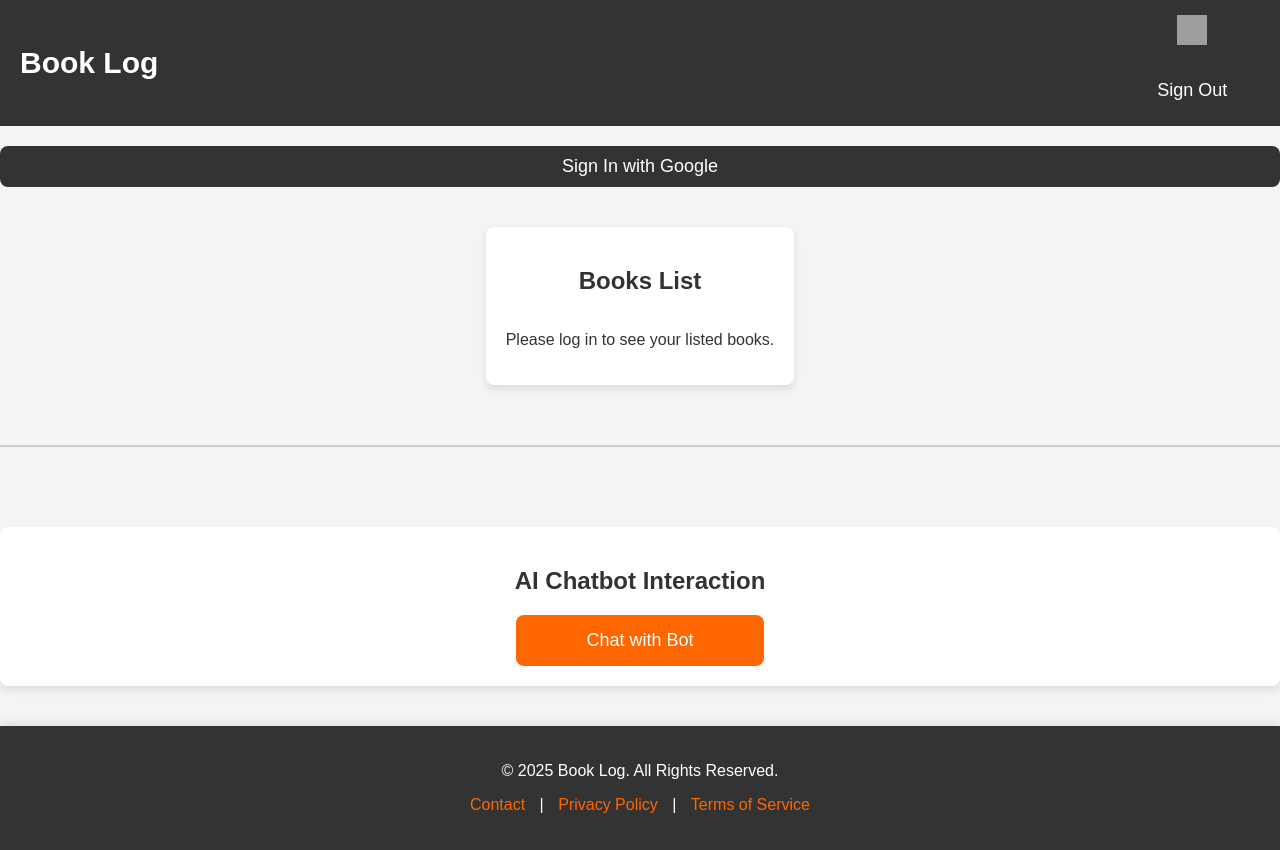
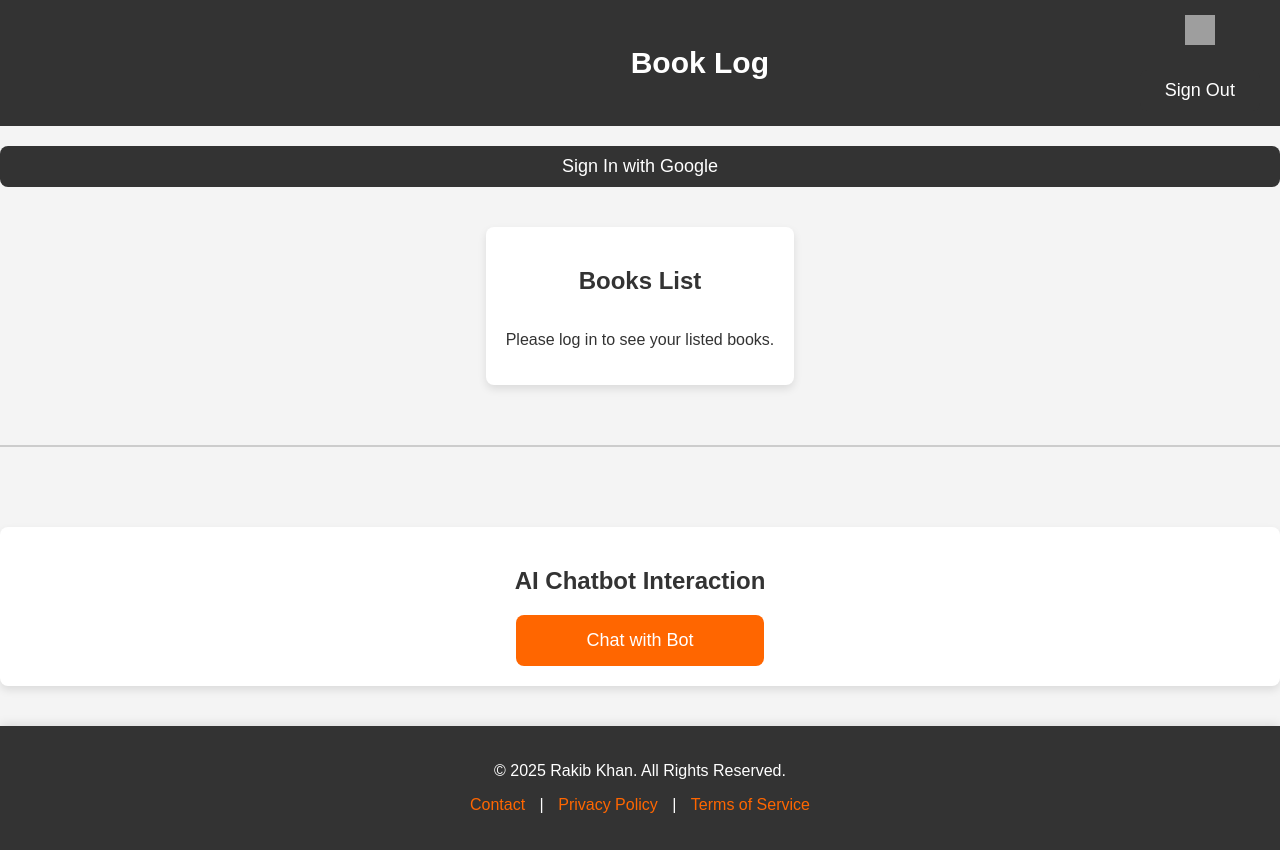
Before and after one commit to Rakib-khn/book-log-app, a plain HTML site: page index.html in a window 1280 px wide. Drawn offline with Linux system fonts and the light colour scheme; no server answers; grey boxes are pictures that could not be loaded.

Commit message:
Updated footer and css

```diff
--- a/css/style.css
+++ b/css/style.css
@@ -15,16 +15,15 @@ nav {
   background-color: #333;
   color: white;
   padding: 15px 20px;
-  text-align: center;
   font-size: 20px;
   font-weight: bold;
+  text-align: center;
   display: flex;
-  justify-content: space-between;
   align-items: center;
 }
 
 nav h1 {
-  text-align: left;
+  padding-left: 15rem;
   margin: 0;
   width: 80%;
 }
--- a/index.html
+++ b/index.html
@@ -132,7 +132,7 @@
 
     <!-- Footer -->
     <footer>
-      <p>&copy; 2025 Book Log. All Rights Reserved.</p>
+      <p>&copy; 2025 Rakib Khan. All Rights Reserved.</p>
       <p>
         <a href="#">Contact</a> |
         <a href="#">Privacy Policy</a> |
```
